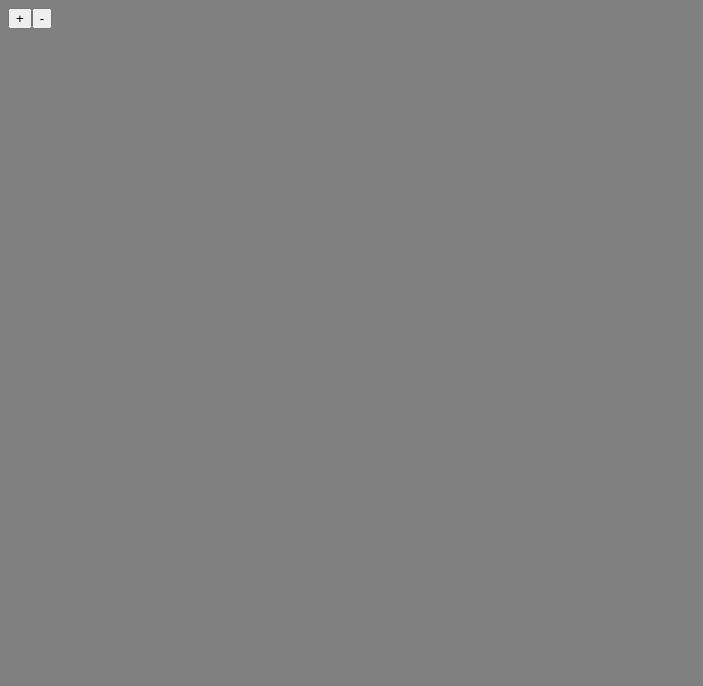
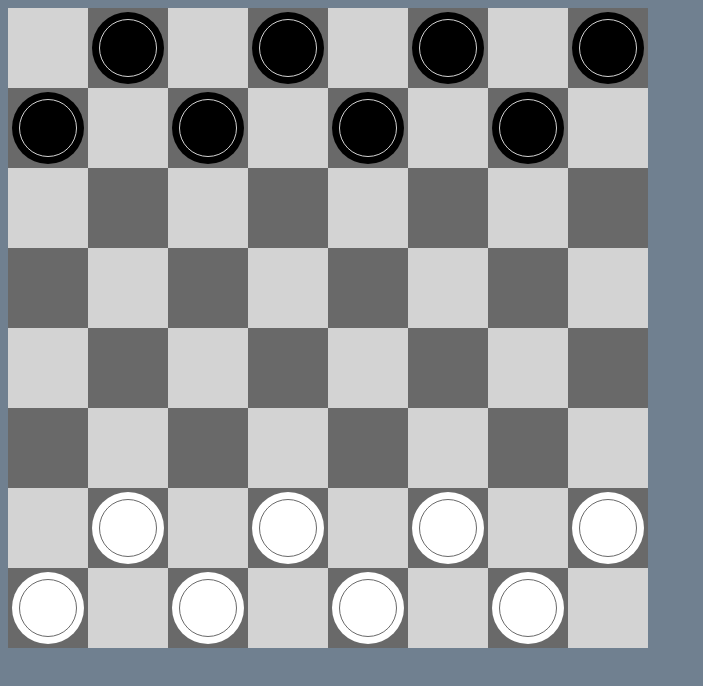
Before and after one commit to p-siriphanthong/thai-checkers-game, a React (Create React App) app: page / in a window 1280 px wide. Shown: the top 686 px of the page, without its empty margins (0-703 px from the left). Built offline with nearby package versions, Linux system fonts and the light colour scheme.

Commit message:
Create checkers board

```diff
--- a/src/App.js
+++ b/src/App.js
@@ -1,13 +1,13 @@
 import React from 'react'
 import { Provider } from 'mobx-react'
 import CheckersStore from './stores/CheckersStore'
-import Board from './components/Board'
+import Checkers from './components/Checkers'
 
 const checkersStore = new CheckersStore()
 
 const App = () => (
   <Provider checkersStore={checkersStore}>
-    <Board />
+    <Checkers />
   </Provider>
 )
 
--- a/src/components/Board.js
+++ /dev/null
@@ -1,18 +0,0 @@
-import React from 'react'
-import { observer, inject } from 'mobx-react'
-
-const Board = ({ size = 80, checkersStore }) => (
-  <>
-    <div>
-      <button className='increase' onClick={() => checkersStore.increase()}>
-        +
-      </button>
-      <span>{checkersStore.getCount}</span>
-      <button className='decrease' onClick={() => checkersStore.decrease()}>
-        -
-      </button>
-    </div>
-  </>
-)
-
-export default inject('checkersStore')(observer(Board))
--- /dev/null
+++ b/src/components/Checkers.js
@@ -0,0 +1,43 @@
+import React from 'react'
+import styled from 'styled-components'
+import { observer, inject } from 'mobx-react'
+import Piece from './Piece'
+
+const Wrapper = styled.div`
+  width: ${props => props.size * 8}px;
+  height: ${props => props.size * 8}px;
+  display: flex;
+  flex-wrap: wrap;
+  align-items: stretch;
+`
+
+const Square = styled.div`
+  width: ${props => props.size}px;
+  height: ${props => props.size}px;
+  background: ${props => (props.dark ? 'DimGrey' : 'LightGrey')};
+  box-sizing: border-box;
+  display: flex;
+  align-items: center;
+  justify-content: center;
+`
+
+const Checkers = ({ size = 80, checkersStore }) => (
+  <Wrapper size={size}>
+    {[...Array(8).keys()].map(row =>
+      [...Array(8).keys()].map(column => (
+        <Square
+          key={`${row}-${column}`}
+          size={size}
+          dark={(row + column) % 2 !== 0}
+        >
+          <Piece
+            checker={checkersStore.board[row][column]}
+            positon={{ row, column }}
+          />
+        </Square>
+      )),
+    )}
+  </Wrapper>
+)
+
+export default inject('checkersStore')(observer(Checkers))
--- /dev/null
+++ b/src/components/KingIcon.js
@@ -0,0 +1,9 @@
+import React from 'react'
+
+const KingIcon = ({ size='1em', color='Black', ...props }) => (
+  <svg {...props} viewBox="0 0 472.615 472.615" width={size} height={size}>
+    <path fill={color} d="M436.475 103.262c-19.961 0-36.141 16.18-36.141 36.141 0 9.776 3.92 18.613 10.226 25.12l-74.195 71.928-76.969-122.068c12.207-7.695 20.378-21.202 20.378-36.7 0-24.005-19.46-43.467-43.466-43.467-24.005 0-43.465 19.462-43.465 43.467 0 15.468 8.139 28.961 20.31 36.666L136.215 236.45 62.05 164.528c6.311-6.505 10.232-15.346 10.232-25.125 0-19.961-16.181-36.141-36.141-36.141S0 119.442 0 139.403c0 19.959 16.181 36.139 36.141 36.139 2.196 0 4.322-.272 6.411-.647l34.27 166.474h318.972l34.27-166.474c2.088.378 4.215.647 6.412.647 19.96 0 36.14-16.18 36.14-36.139-.001-19.961-16.181-36.141-36.141-36.141zM391.714 361.061H80.875l-18.767 77.337h348.373z" />
+  </svg>
+)
+
+export default KingIcon
--- /dev/null
+++ b/src/components/Piece.js
@@ -0,0 +1,44 @@
+import React from 'react'
+import styled from 'styled-components'
+import { BLACK } from '../constants'
+import KingIcon from './KingIcon'
+
+const Circle = styled.div`
+  background-color: ${props => (props.color === BLACK ? 'Black' : 'White')};
+  width: ${props => props.size}%;
+  height: ${props => props.size}%;
+  border-radius: 100%;
+  position: relative;
+  display: flex;
+  align-items: center;
+  justify-content: center;
+
+  &:after {
+    content: '';
+    width: 80%;
+    height: 80%;
+    top: 10%;
+    left: 10%;
+    position: absolute;
+    border: 1px solid ${props => (props.color === BLACK ? 'LightGray' : 'DimGrey')};
+    border-radius: 100%;
+    box-sizing: border-box;
+  }
+`
+
+const Piece = ({ checker, position, ratio = 0.9 }) => (
+  <React.Fragment>
+    {checker.code ? (
+      <Circle color={checker.code} size={ratio * 100}>
+        {checker.isKing ? (
+          <KingIcon
+            color={checker.code === BLACK ? 'LightGray' : 'DimGrey'}
+            size={25}
+          />
+        ) : null}
+      </Circle>
+    ) : null}
+  </React.Fragment>
+)
+
+export default Piece
--- /dev/null
+++ b/src/constants/index.js
@@ -0,0 +1,3 @@
+export const BLACK = 'b'
+export const WHITE = 'w'
+export const EMPTY = ''
--- a/src/index.js
+++ b/src/index.js
@@ -6,7 +6,7 @@ import * as serviceWorker from './serviceWorker'
 
 const GlobalStyle = createGlobalStyle`
   body {
-    background-color: gray;
+    background-color: SlateGrey;
   }
 `
 
--- a/src/stores/CheckersStore.js
+++ b/src/stores/CheckersStore.js
@@ -1,31 +1,48 @@
 import { decorate, observable, computed, action } from 'mobx'
+import { BLACK, WHITE, EMPTY } from '../constants'
+
+const checker = (code, isKing = false) => ({ code, isKing })
+const black = checker(BLACK)
+const white = checker(WHITE)
+const empty = checker(EMPTY)
 
 class CheckersStore {
-  count = 0
+  x = [1, 2, 3]
+  board = [
+    [ empty, black, empty, black, empty, black, empty, black ],
+    [ black, empty, black, empty, black, empty, black, empty ],
+    [ empty, empty, empty, empty, empty, empty, empty, empty ],
+    [ empty, empty, empty, empty, empty, empty, empty, empty ],
+    [ empty, empty, empty, empty, empty, empty, empty, empty ],
+    [ empty, empty, empty, empty, empty, empty, empty, empty ],
+    [ empty, white, empty, white, empty, white, empty, white ],
+    [ white, empty, white, empty, white, empty, white, empty ],
+  ]
 
-  get getCount() {
-    return this.count
-  }
+  // get getCount() {
+  //   return this.count
+  // }
 
-  increase() {
-    this.count = this.count + 1
-  }
+  // increase() {
+  //   this.count = this.count + 1
+  // }
 
-  decrease() {
-    this.count = this.count - 1
-  }
+  // decrease() {
+  //   this.count = this.count - 1
+  // }
 }
 
 decorate(CheckersStore, {
   // observable
-  count: observable,
+  board: observable,
+  x: observable,
 
   // computed
-  getCount: computed,
+  // getCount: computed,
 
   // action
-  increase: action,
-  decrease: action,
+  // increase: action,
+  // decrease: action,
 })
 
 export default CheckersStore
```
